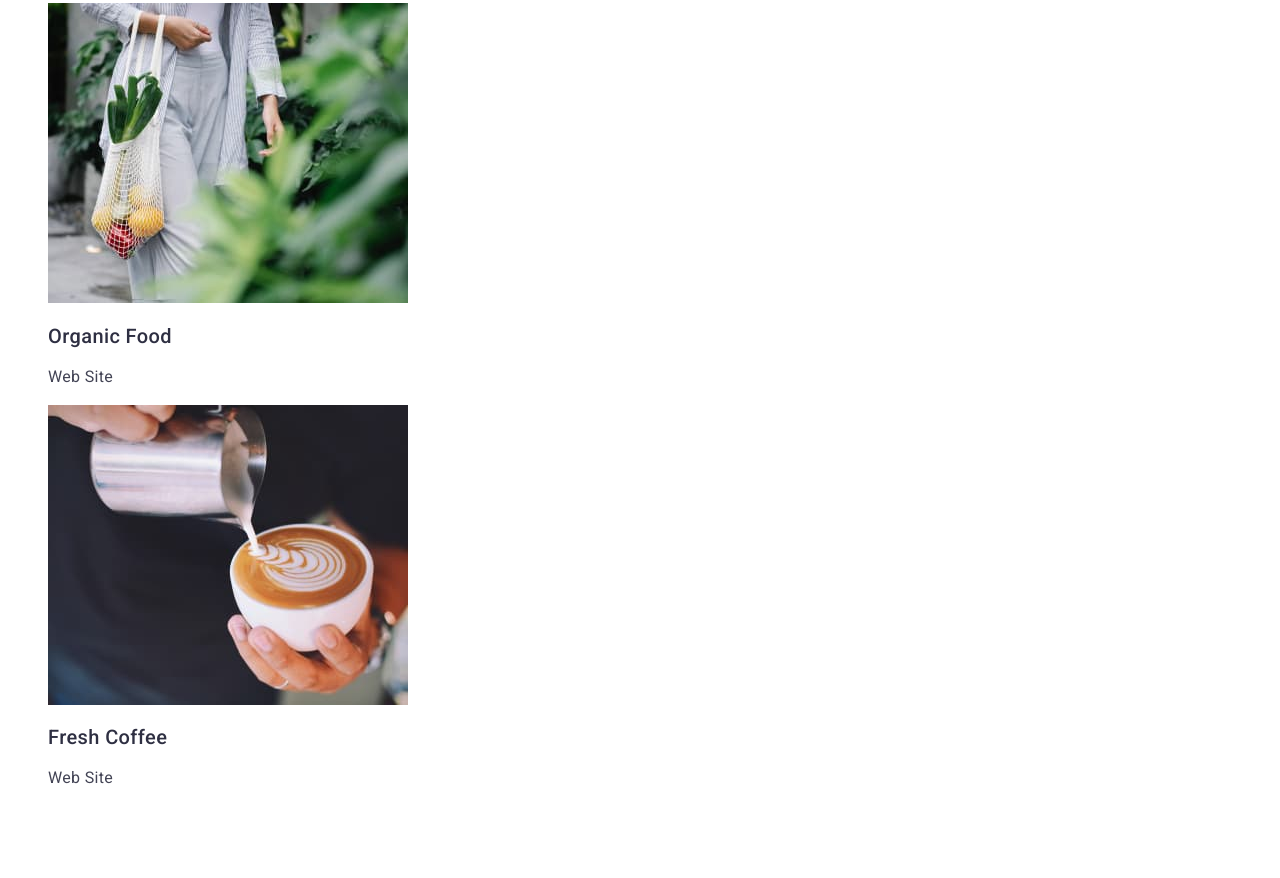
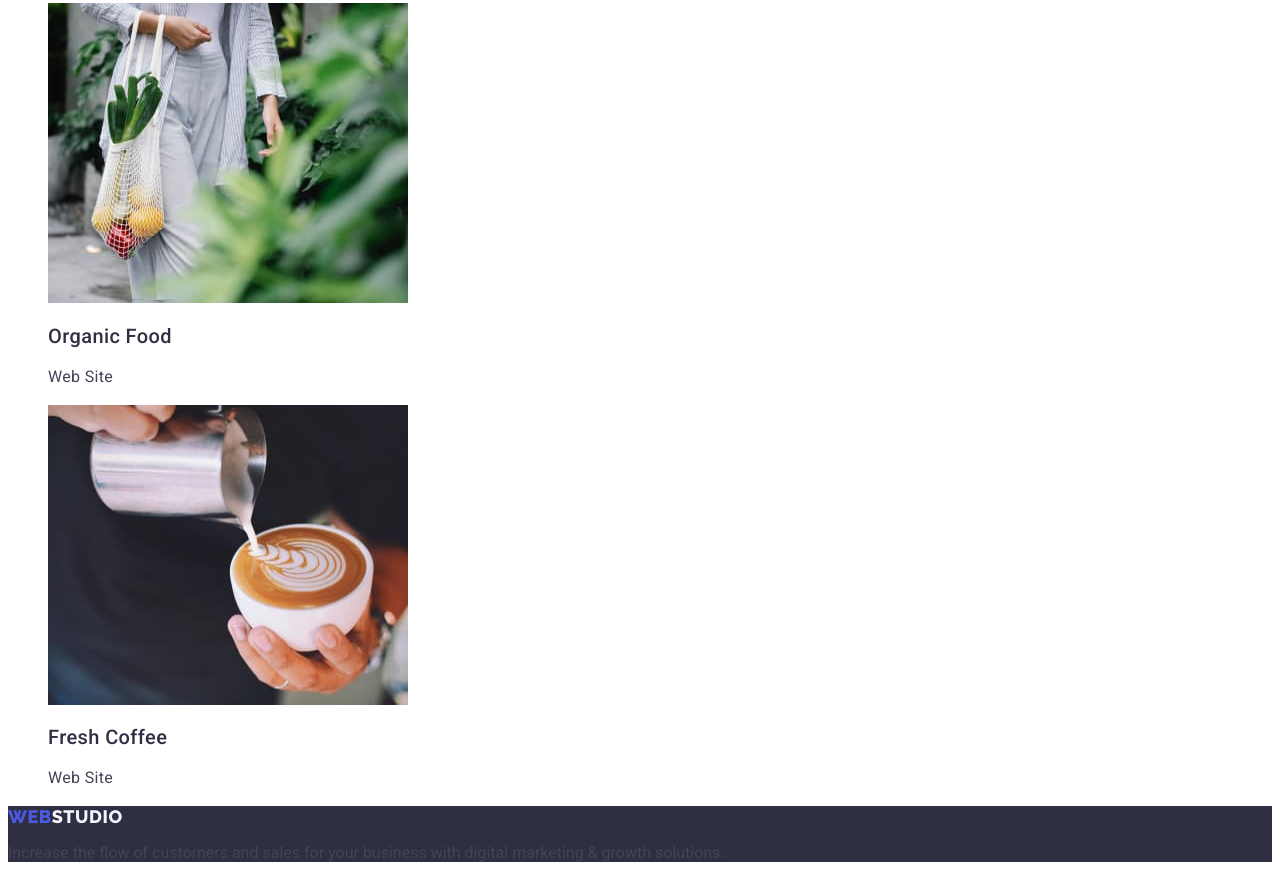
Before and after one commit to Viktoronly/HW2, a plain HTML site: page portfolio.html in a window 1280 px wide. Shown: the part 3168-4046 px from the top of the page. Before the commit the page ends 3974 px from the top, so only its background shows below. Drawn offline with Linux system fonts and the light colour scheme.

Commit message:
Add files via upload

```diff
--- a/css/styles.css
+++ b/css/styles.css
@@ -138,7 +138,7 @@ body {
     background-color: #FFFFFF;
 }
 
-.footer-index {
+.footer {
     background-color: #2e2f42;
 }
 
--- a/portfolio.html
+++ b/portfolio.html
@@ -119,8 +119,9 @@
             </ul>
         </section>
     </main>
-    <footer>
-
+    <footer class="footer">
+        <a class="logo-footer link" href="./index.html">Web<span class="logo-span-footer">Studio</span></a>
+        <p>Increase the flow of customers and sales for your business with digital marketing & growth solutions.</p>
     </footer>
 </body>
 
```
